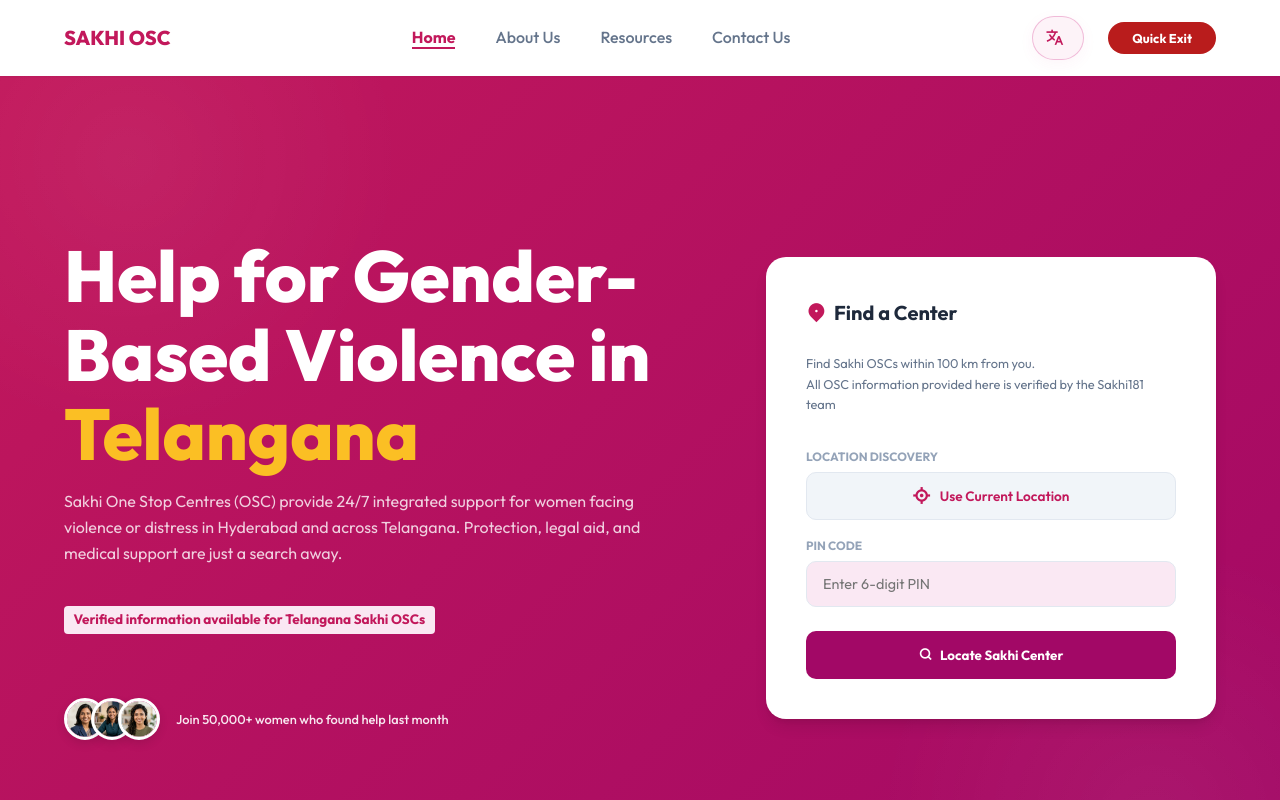
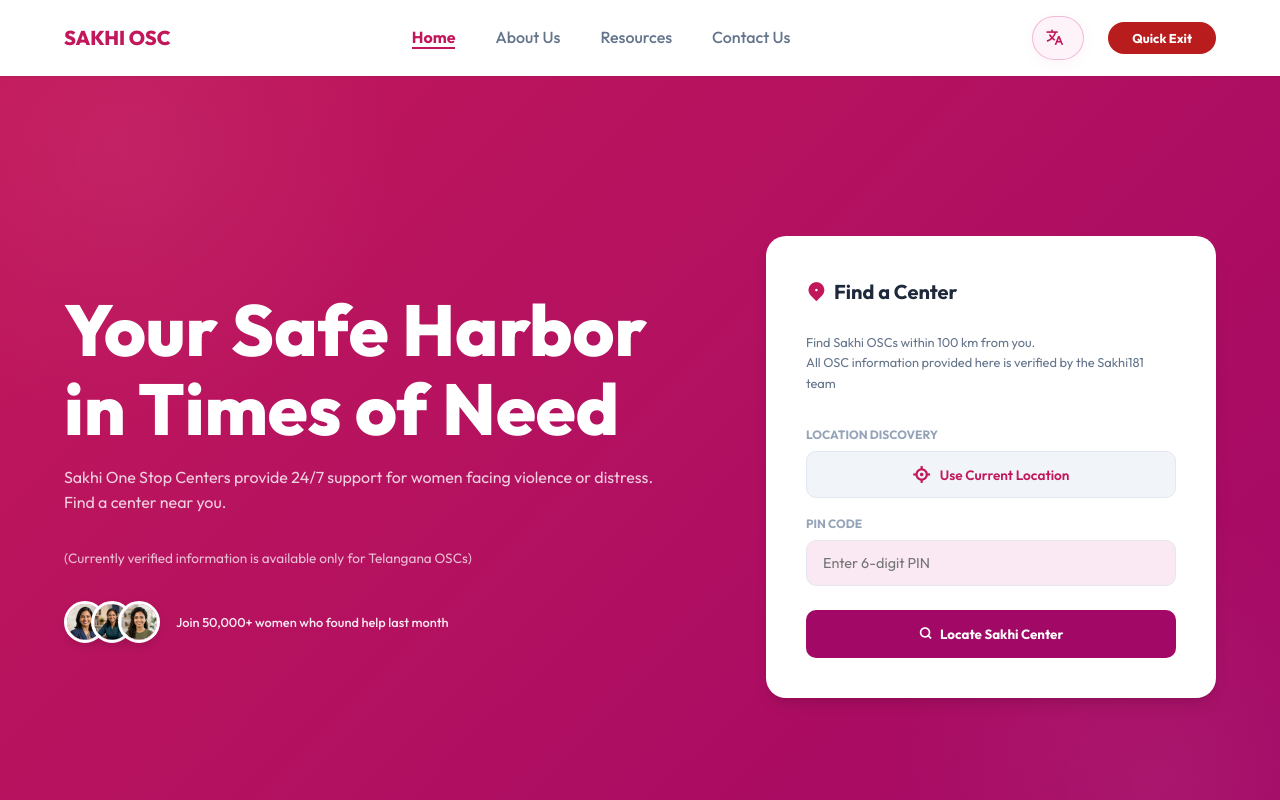
Before and after one commit to swarnavaaaa/Sakhi-181, a plain HTML site: page index.html in a window 1280 px wide. Shown: the top 800 px of the page. Drawn offline with nearby package versions, Linux system fonts and the light colour scheme.

Commit message:
Revert hero section text to previous version

```diff
--- a/index.html
+++ b/index.html
@@ -98,9 +98,9 @@
     <header class="hero">
         <div class="container hero-content">
             <div class="hero-text">
-                <h1>Help for Gender-Based Violence in <span class="highlight">Telangana</span></h1>
-                <p>Sakhi One Stop Centres (OSC) provide 24/7 integrated support for women facing violence or distress in Hyderabad and across Telangana. Protection, legal aid, and medical support are just a search away.</p>
-                <p style="font-size: 0.85rem; font-weight: 700; color: var(--primary); margin-top: 0.5rem; background: var(--bg-light); display: inline-block; padding: 0.2rem 0.6rem; border-radius: 4px;">Verified information available for Telangana Sakhi OSCs</p>
+                <h1>Your Safe Harbor<br>in Times of Need</h1>
+                <p>Sakhi One Stop Centers provide 24/7 support for women facing violence or distress. Find a center near you.</p>
+                <p style="font-size: 0.85rem; opacity: 0.9; margin-top: 0.5rem;">(Currently verified information is available only for Telangana OSCs)</p>
 
                 <div style="display: flex; align-items: center; gap: 1rem; margin-top: 2rem;">
                     <div class="avatar-stack">
```
